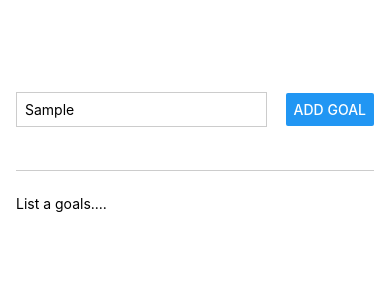
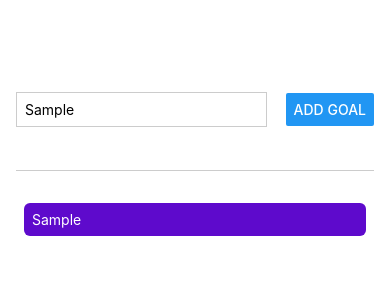
Before and after one commit to lancekian12/React-Native--Simple-Goal-Tracker, a React Native app: screen / in a window 390 px wide. Both pictures are taken after typing "Sample" into the empty fields and a click on the button "ADD GOAL". Shown: the top 300 px of the page. Built offline with nearby package versions, Linux system fonts and the light colour scheme.

Commit message:
optimizing list with a FLATLIST

```diff
--- a/App.js
+++ b/App.js
@@ -7,6 +7,7 @@
   Button,
   TextInput,
   ScrollView,
+  FlatList,
 } from "react-native";
 
 export default function App() {
@@ -18,7 +19,7 @@
   }
   function addGoalHandler(e) {
     setCourseGoals((e) => {
-      return [...e, enteredGoalText];
+      return [...e, { text: enteredGoalText, id: Math.random().toString() }];
     });
   }
   return (
@@ -84,19 +85,20 @@
         <Button title="Add goal" onPress={addGoalHandler} />
       </View>
       <View style={styles.goalsContainer}>
-        <ScrollView alwaysBounceVertical={false}>
-          {courseGoals.length > 1 ? (
-            courseGoals.map((goal) => {
-              return (
-                <View style={styles.goalItem} key={goal}>
-                  <Text style={styles.goalText}>{goal}</Text>
-                </View>
-              );
-            })
-          ) : (
-            <Text>List a goals....</Text>
-          )}
-        </ScrollView>
+        <FlatList
+          data={courseGoals}
+          renderItem={(itemData) => {
+            return (
+              <View style={styles.goalItem}>
+                <Text style={styles.goalText}>{itemData.item.text}</Text>
+              </View>
+            );
+          }}
+          keyExtractor={(item, index) => {
+            return item.id;
+          }}
+          alwaysBounceVertical={false}
+        />
       </View>
     </View>
   );
```
